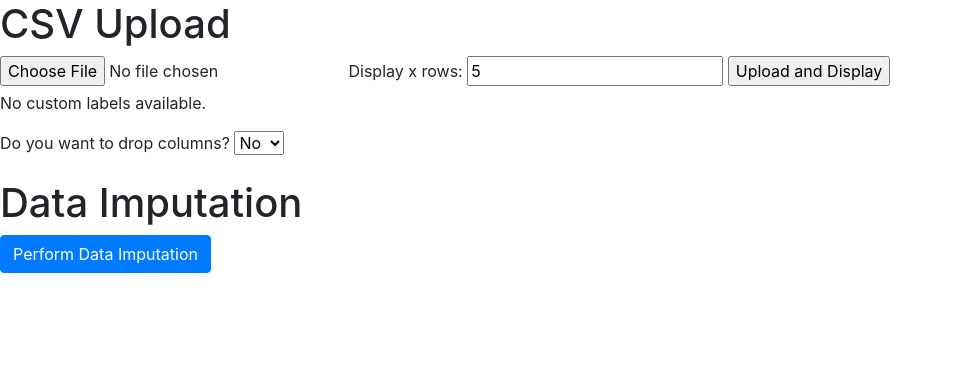
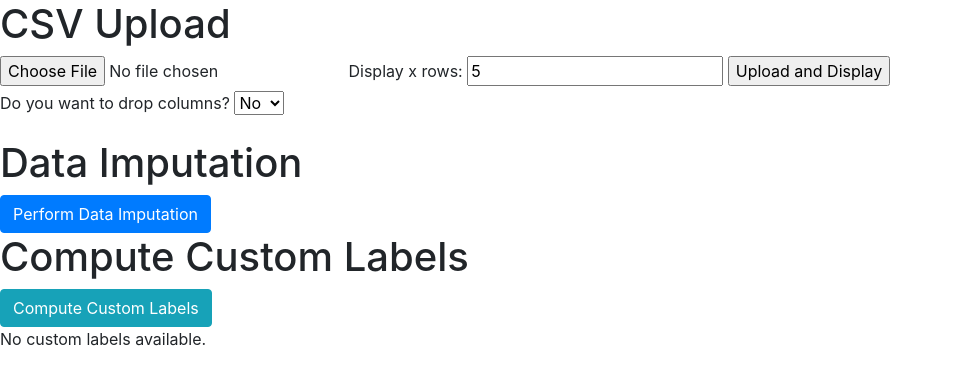
Before and after one commit to anandr07/EzFlow.ai, a Flask app: page / in a window 1280 px wide. Shown: the top 385 px of the page, without its empty margins (0-953 px from the left). Run offline with Flask 3, Linux system fonts and the light colour scheme; some libraries are stand-ins or nearby versions.

Commit message:
Added custom columns logic

```diff
--- a/app/controllers/data_processing_controller.py
+++ b/app/controllers/data_processing_controller.py
@@ -59,16 +59,16 @@ def upload_file():
 #******************************************************************ADD CODES HERE ONLY***************************************************************************************** #
 @app.route('/compute_custom_labels', methods=['POST'])
 def compute_custom_labels():
-    global data #Here the data is being called from the global scope
+    global data
+    global custom_col_labels
     Custom_labelling = True
 
     try:
-        custom_labelled_data = col_labelling(data)
-        # Render the result
-        return render_template('index.html', custom_labels=custom_labelled_data.to_html(), Custom_labelling=Custom_labelling) # Here the imputed data is outputted in the webpage
+        custom_col_labels = col_labelling(data)
+        return render_template('index.html', custom_labels=custom_col_labels, Custom_labelling=Custom_labelling)
 
     except Exception as e:
-        return render_template('index.html', error_message=f"An error occurred during imputation: {e}", Custom_labelling=Custom_labelling)
+        return render_template('index.html', error_message=f"An error occurred during custom label computation: {e}", Custom_labelling=Custom_labelling)
 
 
 @app.route('/data_impuation', methods=['POST'])
--- a/app/services/data_processing_service.py
+++ b/app/services/data_processing_service.py
@@ -32,6 +32,9 @@ def process_uploaded_file(file):
 ## DONOT CHANGE THIS FILE
 
 def col_labelling(data):
+    global custom_col_labels
+    custom_col_labels = {}
+
     for col in data.columns:
         if data[col].dtype == 'object':
             custom_col_labels[col] = 'categorical'
@@ -41,7 +44,7 @@ def col_labelling(data):
                 custom_col_labels[col] = 'categorical'
             else:
                 custom_col_labels[col] = 'numerical'
-
+    return custom_col_labels
 
 def perform_imputation(file):
     try:
--- a/app/templates/index.html
+++ b/app/templates/index.html
@@ -1,108 +1,3 @@
-<!-- <!DOCTYPE html>
-<html lang="en">
-<head>
-    <meta charset="UTF-8">
-    <meta name="viewport" content="width=device-width, initial-scale=1.0">
-    <title>CSV Upload</title>
-</head>
-<body>
-    <h1>CSV Upload</h1>
-    <form action="{{ url_for('upload_file') }}" method="post" enctype="multipart/form-data">
-        <input type="file" name="file" accept=".csv" required>
-        <label for="x_rows">Display x rows:</label>
-        <input type="number" name="x_rows" value="5">
-        <input type="submit" value="Upload and Display">
-    </form>
-
-    {% if data_head %}
-        {% if data_head is string %}
-            <p>{{ data_head | safe }}</p>
-        {% else %}
-            {% if not data_head.empty %}
-                <h2>Head of the Dataset</h2>
-                {{ data_head.to_html() | safe }}
-            {% else %}
-                <p>No data available.</p>
-            {% endif %}
-        {% endif %}
-    {% endif %}
-
-    {% if data_des %}
-        {% if data_des is string %}
-            <p>{{ data_des | safe }}</p>
-        {% else %}
-            {% if not data_des.empty %}
-                <h2>Description of Data</h2>
-                {{ data_des.to_html() | safe }}
-            {% else %}
-                <p>No data available.</p>
-            {% endif %}
-        {% endif %}
-    {% endif %}
-
-</body>
-</html> -->
-<!--
-<!DOCTYPE html>
-<html lang="en">
-<head>
-    <meta charset="UTF-8">
-    <meta name="viewport" content="width=device-width, initial-scale=1.0">
-    <title>CSV Upload</title>
-</head>
-<body>
-    <h1>CSV Upload</h1>
-    <form action="{{ url_for('upload_file') }}" method="post" enctype="multipart/form-data">
-        <input type="file" name="file" accept=".csv" required>
-        <label for="x_rows">Display x rows:</label>
-        <input type="number" name="x_rows" value="5">
-
-        {% if column_names %}
-            <h2>Select Data Types</h2>
-            {% for column in column_names %}
-                <div>
-                    <label>{{ column }}</label>
-                    <input type="radio" name="data_types[{{ column }}]" value="continuous" checked> Continuous
-                    <input type="radio" name="data_types[{{ column }}]" value="categorical"> Categorical
-                </div>
-            {% endfor %}
-        {% endif %}
-
-        <input type="submit" value="Upload and Display">
-    </form>
-
-    {% if data_head %}
-        {% if data_head is string %}
-            <p>{{ data_head | safe }}</p>
-        {% else %}
-            {% if not data_head.empty %}
-                <h2>Head of the Dataset</h2>
-                {{ data_head.to_html() | safe }}
-            {% else %}
-                <p>No data available.</p>
-            {% endif %}
-        {% endif %}
-    {% endif %}
-
-    {% if data_des %}
-        {% if data_des is string %}
-            <p>{{ data_des | safe }}</p>
-        {% else %}
-            {% if not data_des.empty %}
-                <h2>Description of Data</h2>
-                {{ data_des.to_html() | safe }}
-            {% else %}
-                <p>No data available.</p>
-            {% endif %}
-        {% endif %}
-    {% endif %}
-
-</body>
-</html> -->
-
-<!-- app/templates/index.html -->
-
-<!-- app/templates/index.html -->
 <!DOCTYPE html>
 <html lang="en">
 <head>
@@ -113,33 +8,6 @@
     <!-- Bootstrap CSS library -->
     <link rel="stylesheet" href="https://stackpath.bootstrapcdn.com/bootstrap/4.3.1/css/bootstrap.min.css" integrity="sha384-ggOyR0iXCbMQv3Xipma34MD+dH/1fQ784/j6cY/iJTQUOhcWr7x9JvoRxT2MZw1T" crossorigin="anonymous">
     <script>
-//    function updateTable(col_idx) {
-//             console.log(col_idx);
-//             var selectedColumn = document.getElementById("columnSelect").value;
-//             var table = document.getElementsByClassName("dataframe")[0];
-//             var rows = table.getElementsByTagName("tr");
-//             for (var i = 0; i < rows.length; i++) {
-//                 var cells = rows[i].cells;
-//                 // Hide all cells in this row
-//                 for (var j = 0; j < cells.length; j++) {
-//                     cells[j].style.display = 'none';
-//                 }
-
-//                 // Show selected column
-//                 if (selectedColumn == "all") {
-//                     for (var j = 0; j < cells.length; j++) {
-//                         cells[j].style.display = '';
-//                     }
-//                 } else {
-//                     for (var j = 0; j < cells.length; j++) {
-//                         if (j == col_idx) {
-//                             cells[j].style.display = '';
-//                         }
-//                     }
-//                 }
-//             }
-//         }
-
         function toggleDropdown() {
             var dropColumnsValue = document.getElementById("drop_columns").value;
             var columnDropdown = document.getElementById("columnDropdown");
@@ -174,37 +42,8 @@
         {% endif %}
     {% endif %}
 
-
-    {% if Custom_labelling %}
-        <h2>Custom Labels for Columns</h2>
-        <table border="1">
-            <tr>
-                <th>Column Name</th>
-                <th>Custom Label</th>
-            </tr>
-            {% for col, label in custom_labels.items() %}
-                <tr>
-                    <td>{{ col }}</td>
-                    <td>{{ label }}</td>
-                </tr>
-            {% endfor %}
-        </table>
-    {% else %}
-        <p>No custom labels available.</p>
-    {% endif %}
-
-
-<div class='table table-sm' style="width: 100%;">
-    <!-- Dropdown for selecting columns -->
-<!--<select id="columnSelect" onchange="updateTable(this.options.selectedIndex)" multiple>
-        <option value="all">All Columns</option>
-        {% for item in col_name %}
-            <option value="{{item}}">{{item}}</option>
-        {% endfor %}
-    </select>-->
-
     <div class='table table-sm' style="width: 100%;">
-        <!-- Dropdown for selecting columns -->
+        <!-- Dropdown for selecting columns to drop -->
         <form action="{{ url_for('drop_columns') }}" method="post">
             <label for="drop_columns">Do you want to drop columns?</label>
             <select id="drop_columns" name="drop_columns" onchange="toggleDropdown()">
@@ -232,13 +71,35 @@
     </form>
 
     {% if imputation_attempted %}
-    {% if data_impute %}
-        <h2>Head of the Dataset</h2>
-        {{ data_impute | safe }}
+        {% if data_impute %}
+            <h2>Head of the Dataset</h2>
+            {{ data_impute | safe }}
+        {% else %}
+            <p>No data available or imputation not yet performed.</p>
+        {% endif %}
+    {% endif %}
+
+    <h1>Compute Custom Labels</h1>
+    <form action="{{ url_for('compute_custom_labels') }}" method="post">
+        <button type="submit" class="btn btn-info">Compute Custom Labels</button>
+    </form>
+
+    {% if Custom_labelling %}
+        <h2>Custom Labels</h2>
+        <table border="1">
+            <tr>
+                <th>Column Name</th>
+                <th>Custom Label</th>
+            </tr>
+            {% for col, label in custom_labels.items() %}
+                <tr>
+                    <td>{{ col }}</td>
+                    <td>{{ label }}</td>
+                </tr>
+            {% endfor %}
+        </table>
     {% else %}
-        <p>No data available or imputation not yet performed.</p>
+        <p>No custom labels available.</p>
     {% endif %}
-    {% endif %}
-</div>
 </body>
 </html>
```
